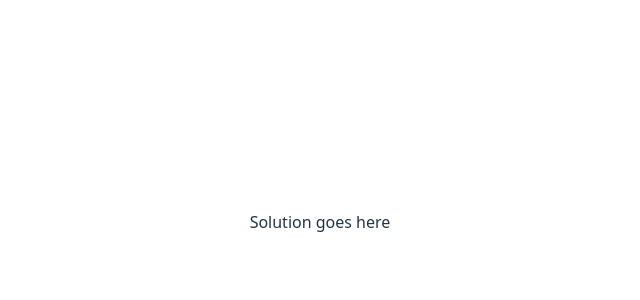
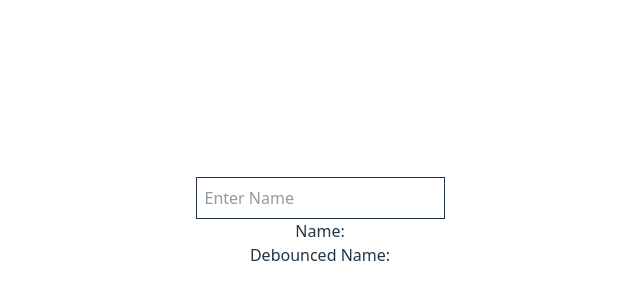
Before and after one commit to mohiyuddinshaikh/react-coding-problems, a React (Vite) app: page / in a window 1280 px wide. Shown: the part 178-478 px from the top of the page, without its empty margins (320-960 px from the left). Built offline with nearby package versions, Linux system fonts and the light colour scheme.

Commit message:
solution: useDebounced hook

```diff
--- a/src/App.jsx
+++ b/src/App.jsx
@@ -1,7 +1,28 @@
+import { useState } from "react";
 import "./App.css";
+import useDebounced from "./hooks/useDebounced";
 
 function App() {
-  return <div className="">Solution goes here</div>;
+  const [name, setName] = useState("");
+  const debouncedName = useDebounced(name, 3000);
+
+  const handleChange = (e) => {
+    setName(e.target.value);
+  };
+
+  return (
+    <div className="flex flex-col">
+      <input
+        type="text"
+        placeholder="Enter Name"
+        onChange={handleChange}
+        className="border-1 p-2"
+        value={name}
+      />
+      <div>Name: {name}</div>
+      <div>Debounced Name: {debouncedName}</div>
+    </div>
+  );
 }
 
 export default App;
--- /dev/null
+++ b/src/hooks/useDebounced.jsx
@@ -0,0 +1,14 @@
+import { useEffect, useState } from "react";
+
+export default function useDebounced(value, timeout = 3000) {
+  const [debounceValue, setDebounceValue] = useState(null);
+
+  useEffect(() => {
+    const timer = setTimeout(() => {
+      setDebounceValue(value);
+    }, timeout);
+    return () => clearTimeout(timer);
+  }, [value]);
+
+  return debounceValue;
+}
```
